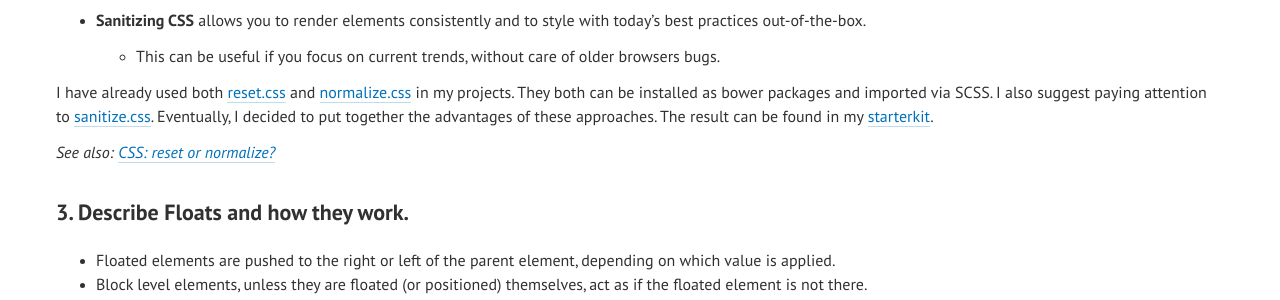
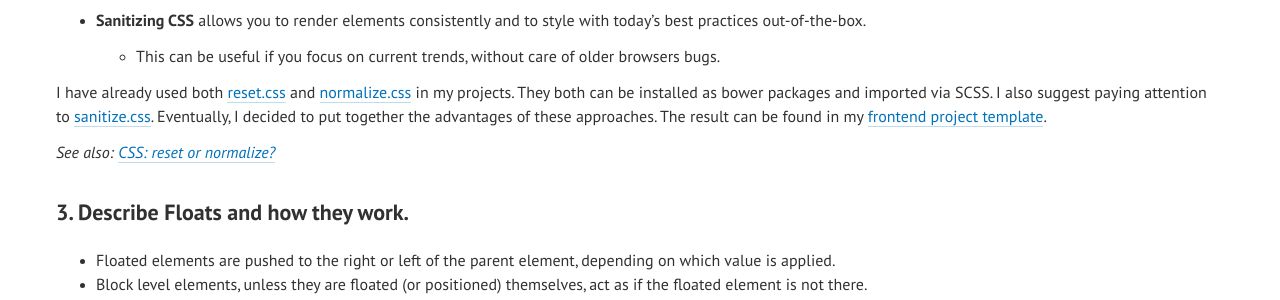
Before and after one commit to web-padawan/web-padawan.github.io, a Jekyll site: the page built from _posts/2015-12-07-frontend-css-questions.md, in a window 1280 px wide. Shown: the part 760-1060 px from the top of the page. Built offline with Jekyll 4.4.1, drawn with Linux system fonts in a browser that asks for light colours.

Commit message:
[mod] post: CSS questions, draft: 0.0.6

```diff
--- a/_posts/2015-12-07-frontend-css-questions.md
+++ b/_posts/2015-12-07-frontend-css-questions.md
@@ -31,7 +31,7 @@ There are couple of things, the main ones are as follows:
 
 I have already used both [reset.css](https://github.com/shannonmoeller/reset-css) and [normalize.css](https://github.com/JohnAlbin/normalize-scss) in my projects.
 They both can be installed as bower packages and imported via SCSS. I also suggest paying attention to [sanitize.css](https://github.com/10up/sanitize.css).
-Eventually, I decided to put together the advantages of these approaches. The result can be found in my [starterkit](https://github.com/web-padawan/sky-starter-kit/blob/master/sass/helpers/_optimize.scss).
+Eventually, I decided to put together the advantages of these approaches. The result can be found in my [frontend project template](https://github.com/web-padawan/skystart/blob/master/sass/helpers/_optimize.scss).
 
 *See also: [CSS: reset or normalize?](https://the-pastry-box-project.net/oli-studholme/2013-june-3)*
 
```
